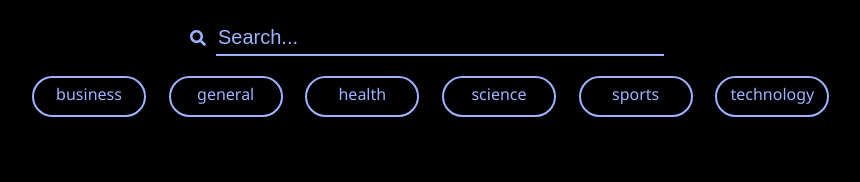
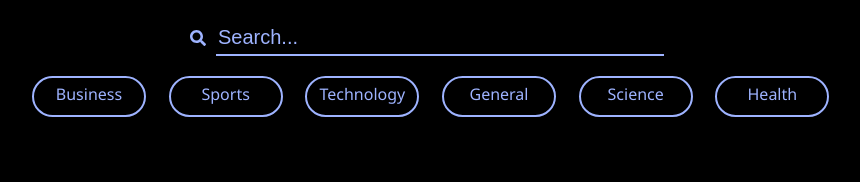
Before and after one commit to dominikslawkowski/CodersCamp-projekt-5, a React (Create React App) app: page / in a window 1280 px wide. Both pictures are taken after a click on the element "Business". Shown: the top 182 px of the page, without its empty margins (208-1068 px from the left). Built offline with nearby package versions, Linux system fonts and the light colour scheme; no server answers.

Commit message:
Added const.js file, Category.css moved to style-component

```diff
--- a/src/App.js
+++ b/src/App.js
@@ -2,7 +2,7 @@ import React, { Component } from 'react';
 import _ from 'lodash';
 import Welcome from './components/Welcome/index';
 import SearchBar from './components/SearchBar';
-import Category from './components/Category';
+import Category from './components/Category/index';
 import NewsList from './components/NewsList';
 import Footer from './components/Footer';
 // import Menu from './components/Menu';
@@ -10,7 +10,6 @@ import Footer from './components/Footer';
 const API_KEY = 'aabf6ff51a5c42ffaec96e55c6af6297';
 
 class App extends Component {
-
   constructor(props) {
     super(props);
     this.state = {
--- a/src/components/Category.js
+++ /dev/null
@@ -1,30 +0,0 @@
-import React, { Component } from "react";
-import "../style/Category.css";
-
-const categories = ['business', 'general', 'health', 'science', 'sports', 'technology'];
-
-class Category extends Component {
-  render() {
-    return (
-      <div className = "category">
-          <div className = "category-list">
-             {categories.map((category,index) => (
-               <div
-               key={index}
-               className={`category-element category-element-${index}`}
-               onClick={() => this.changeCategory(category, this.props.country)}>
-               {category}
-               </div>
-              ))}
-        </div>
-      </div>
-    );
-  }
-
-  changeCategory(category, country){
-    this.props.categoryClicked('', '', '');
-    this.props.categoryClicked(category, '', country);
-  }
-}
-
-export default Category;
--- /dev/null
+++ b/src/components/Category/index.js
@@ -0,0 +1,33 @@
+import React, { Component } from "react";
+import {categoryColors, categories} from "../consts";
+import {
+    Container,
+    CategoryList,
+    CategoryElement
+   } from './style';
+
+class Category extends Component {
+  render() {
+    return (
+      <Container>
+          <CategoryList>
+             {categories.map((category,i) => (
+               <CategoryElement
+               key={i}
+               color={categoryColors[i]}
+               onClick={() => this.changeCategory(category, this.props.country)}>
+               {category}
+               </CategoryElement>
+              ))}
+          </CategoryList>
+      </Container>
+    );
+  }
+
+  changeCategory(category, country){
+    this.props.categoryClicked('', '', '');
+    this.props.categoryClicked(category, '', country);
+  }
+}
+
+export default Category;
--- /dev/null
+++ b/src/components/Category/style.js
@@ -0,0 +1,54 @@
+import styled, { keyframes } from "styled-components";
+import media from "../styled-media-queries";
+
+export const Container = styled.div`
+    width: 800px;
+    margin: auto;
+    ${media.desktop`
+      width: auto;
+      display: flex;
+      align-items: center;
+      justify-content: center;
+    `};
+`;
+
+export const CategoryList = styled.div`
+    display: grid;
+    grid-gap: 20px;
+    grid-template-columns: repeat(6, 1fr);
+    margin-bottom: 10px;
+    ${media.desktop`
+        grid-template-columns: repeat(3, 120px);
+        grid-template-rows: 50px 50px;
+        justify-items: center;
+        grid-gap: 5px;
+    `};
+    ${media.phablet`
+        grid-template-columns: repeat(2, 140px);
+    `};
+`;
+
+export const CategoryElement = styled.div.attrs({
+    color: props => props.color || "white",
+})`
+    width: 100px;
+    padding: 5px;
+    color: #9eb3ff;
+    border: 2px solid #9eb3ff;
+    padding-bottom: 10px;
+    text-align: center;
+    margin-bottom: 15px;
+    border-radius: 30px;
+    cursor: pointer;
+    transition: all .1s ease-in-out;
+    &:hover {
+        color: ${props => props.color};
+        background-color: transparent;
+        border-color: ${props => props.color};
+        cursor: pointer;
+    }
+    &:active {
+        transform: scale(1.05);
+        background-color: white;
+    }
+`;
--- a/src/components/Welcome/index.js
+++ b/src/components/Welcome/index.js
@@ -1,4 +1,5 @@
 import React, {Component} from 'react';
+import {categoryColors, categories} from '../consts';
 import {
         Container,
         CategoriesWrapper,
@@ -10,21 +11,15 @@ import {
         Category
        } from './style';
 
-
-const categoryColors = ['rgb(252, 211, 30)','rgb(255, 0, 0)', 'rgb(61, 216, 255)', 'rgb(255, 255, 255)', 'rgb(174, 53, 255)',
-                            'rgb(9, 255, 0)'];
-
 const categoryDisplayDelay = ['1.05s', '1.15s', '1.25s', '1.15s', '1.25s', '1.35s'];
-
 const wordDisplayDelay = ['.2s', '.4s', '.6s', '.8s', '1s'];
 
 class Welcome extends Component {
     constructor(props){
         super(props)
-
         this.state = {
             term : '',
-            categories : ['Business', 'Sports', 'Technology', 'General', 'Science', 'Health']};
+        }
     }
 
     handleSubmit(txt){
@@ -49,7 +44,7 @@ class Welcome extends Component {
             </Inscription>
             <CategoriesWrapper>
                 <ListCategory>
-                 {this.state.categories.map((name, i)=>{
+                 {categories.map((name, i)=>{
                     return <Category
                             key={i}
                             color={categoryColors[i]}
--- /dev/null
+++ b/src/components/consts.js
@@ -0,0 +1,4 @@
+export const categoryColors = ['rgb(252, 211, 30)','rgb(255, 0, 0)', 'rgb(61, 216, 255)', 'rgb(255, 255, 255)', 'rgb(174, 53, 255)',
+                            'rgb(9, 255, 0)'];
+
+export const categories = ['Business', 'Sports', 'Technology', 'General', 'Science', 'Health'];
--- a/src/style/Category.css
+++ /dev/null
@@ -1,93 +0,0 @@
-
-.category {
-    width: 800px;
-    margin: auto;
-}
-
-.category-list {
-    display: grid;
-    grid-gap: 20px;
-    grid-template-columns: repeat(6, 1fr);
-    margin-bottom: 10px;
-}
-
-.category-element {
-    width: 100px;
-    padding: 5px;
-    color: #9eb3ff;
-    border: 2px solid #9eb3ff;
-    padding-bottom: 10px;
-    text-align: center;
-    margin-bottom: 15px;
-    border-radius: 30px;
-    cursor: pointer;
-    transition: all .1s ease-in-out;
-}
-
-.category-element:hover {
-   color: white;
-   background-color: transparent;
-   border-color: white;
-   cursor: pointer;
-}
-
-.category-element:active{
-   transform: scale(1.05);
-   background-color: white;
-}
-
-@media screen and (max-width: 1000px) {
-     .category-list {
-     grid-template-columns: repeat(3, 120px);
-     grid-template-rows: 50px 50px;
-     justify-items: center;
-     grid-gap: 5px;
-   }
-
-   .category{
-       width: auto;
-       display: flex;
-       align-items: center;
-       justify-content: center;
-   }
-
-   .titleNews{
-     font-size: 20px;
-   }
-}
-
-@media screen and (max-width: 400px){
-  .category-list {
-    grid-template-columns: repeat(2, 140px);
-  }
-}
-
-  .category-element-0:hover{
-    color: rgb(252, 211, 30);
-    border-color: rgb(252, 211, 30);
-  }
-
-  .category-element-1:hover {
-    color: rgb(255, 0, 0);
-    border-color: rgb(255, 0, 0);
-  }
-
-  .category-element-2:hover {
-    color: rgb(61, 216, 255);
-    border-color: rgb(61, 216, 255);
-  }
-
-  .category-element-3:hover {
-    color: rgb(255, 255, 255);
-    border-color: rgb(255, 255, 255);
-  }
-
-  .category-element-4:hover {
-    color: rgb(174, 53, 255);
-    border-color: rgb(174, 53, 255);
-  }
-
-  .category-element-5:hover {
-    color: rgb(9, 255, 0);
-    border-color: rgb(9, 255, 0);
-  }
```
Also changed, not shown: src/style/Welcome.css (deleted, +0 -19 lines).
